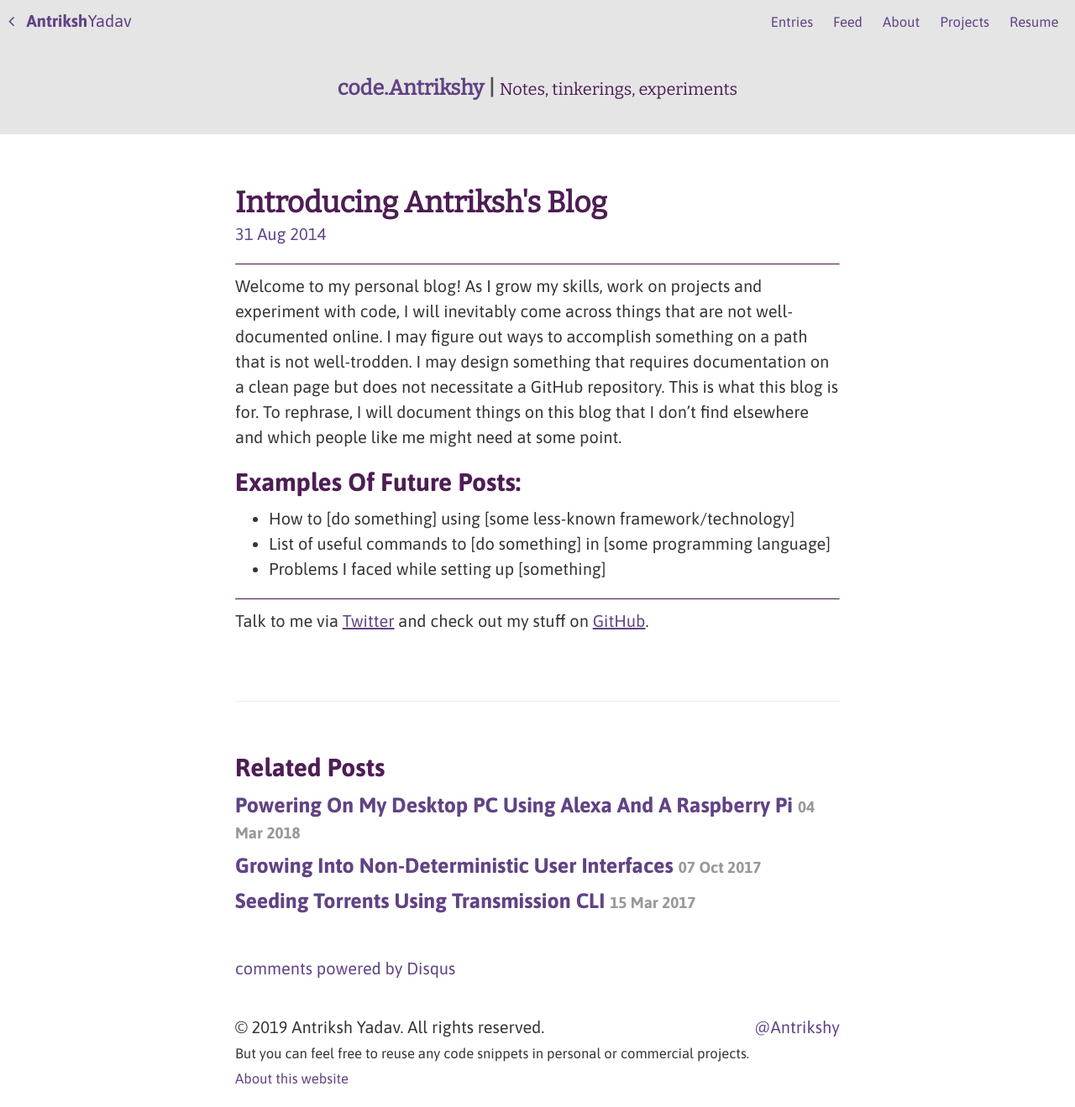
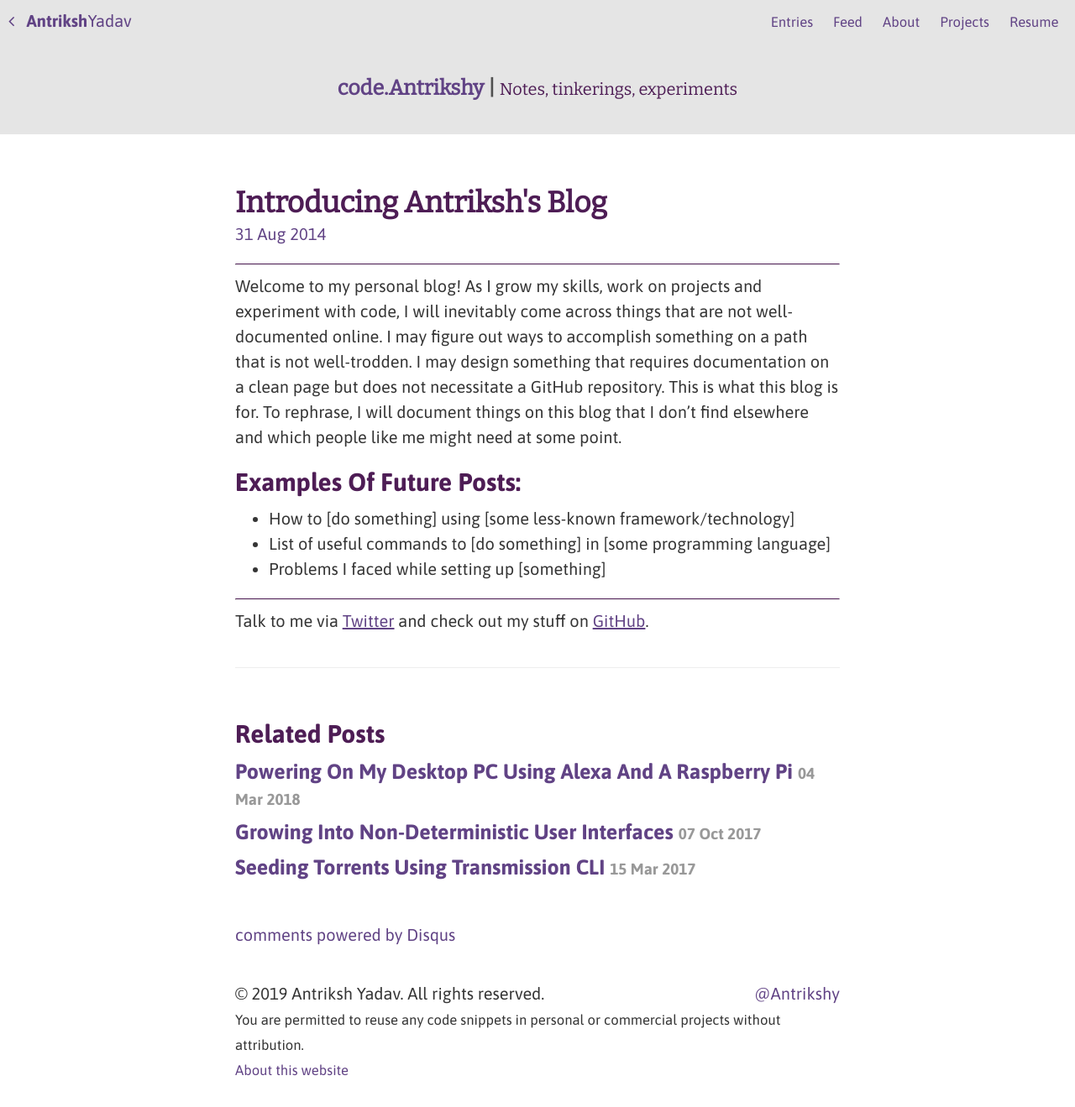
Before and after one commit to Antrikshy/antrikshy.github.io, a Jekyll site: the page built from _posts/2014-08-31-introducing-antrikshs-blog.md, in a window 1280 px wide. Shown: the whole page at 84% size. Built offline with Jekyll 4.4.1, drawn with Linux system fonts in a browser that asks for light colours; comment, search, counter and statistics services are not loaded.

Commit message:
Minor style and footer update

```diff
--- a/_layouts/default.html
+++ b/_layouts/default.html
@@ -28,7 +28,7 @@
       <p>
         &copy; {{ site.time | date: '%Y' }} Antriksh Yadav. All rights reserved.
         <span style="float:right;"><a href="http://twitter.com/Antrikshy">@Antrikshy</a></span><br/>
-        <small>But you can feel free to reuse any code snippets in personal or commercial projects.</small><br/>
+        <small>You are permitted to reuse any code snippets in personal or commercial projects without attribution.</small><br/>
         <small><a href="/about/this-site">About this website</a></small>
       </p>
     </div>
--- a/public/css/poole.css
+++ b/public/css/poole.css
@@ -376,7 +376,7 @@ tbody tr:nth-child(odd) th {
 
 .page,
 .post {
-  margin-bottom: 4em;
+  margin-bottom: 2em;
 }
 
 /* Blog post or page title */
```
